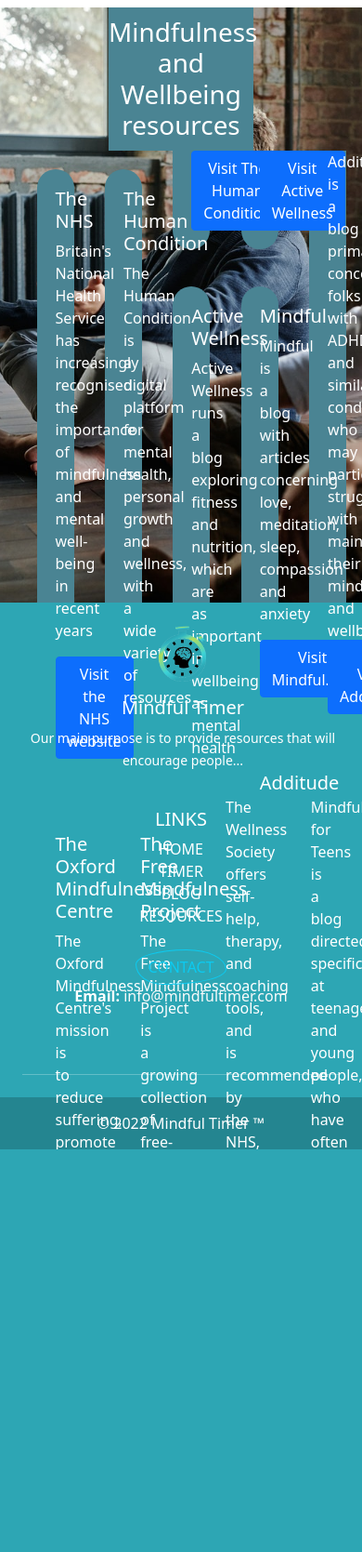
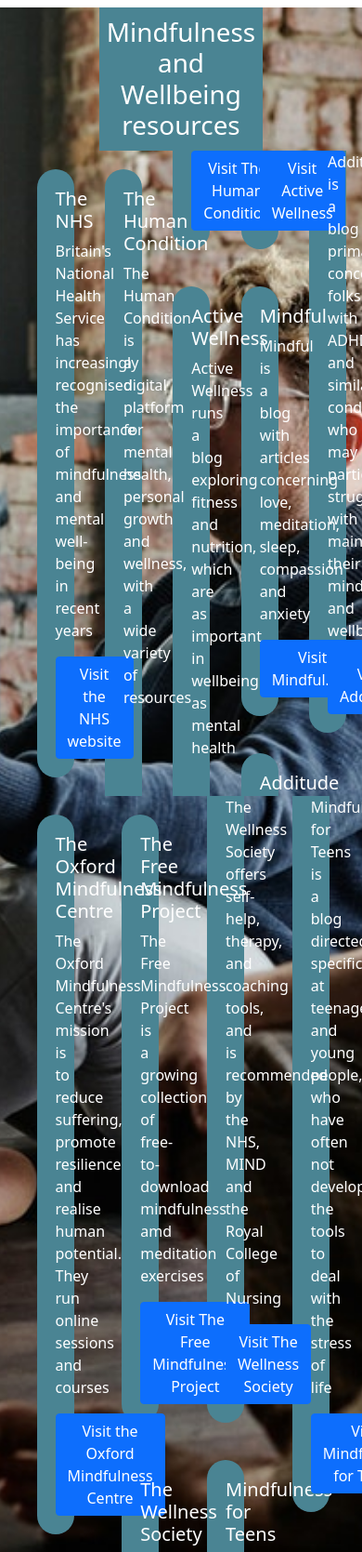
Before and after one commit to kuzGo/January-2022-Hackathon, a Flask app: template templates/resources.html in a window 390 px wide. Shown: the part 87-1756 px from the top of the page at 93% size. Before the commit the page ends 1323 px from the top, so only its background shows below. Run offline with Flask 2, Linux system fonts and the light colour scheme; the template is opened without the code that fills it, so the values that code supplies are empty; the visitor is signed in with stand-in values (Sample User, id 1); parts of the project's set-up code (start-up, migrations or seed data) failed here and were passed over; some libraries are stand-ins or nearby versions.

Commit message:
add media query to resouces styling

```diff
--- a/static/css/styles.css
+++ b/static/css/styles.css
@@ -601,17 +601,9 @@
 #resources-background {
   background: url('/static/images/hero-image.jpg') no-repeat center;
   background-size: cover;
-  height: 40rem;
+
 }
 
-
-
-/*#resources-container {
-  background: #4A8493;
-  width: 45%;
-  height: 60px;
-  margin: 0 auto;
-}*/
 
 #resources-header {
   background-color: #4a8493;
@@ -647,5 +639,12 @@
   background: #4A8493;
   padding: 20px;
   border-radius: 30px;
+}
+
+@media screen and (max-width: 1700px) {
+  #resources-header {
+    width: 45%;
+  }
+
 
 }
```
Also changed, not shown: templates/resources.html (+0 -29 lines).
